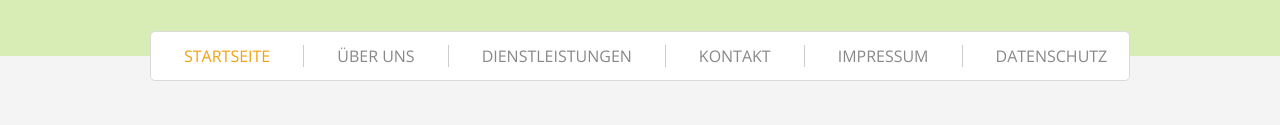
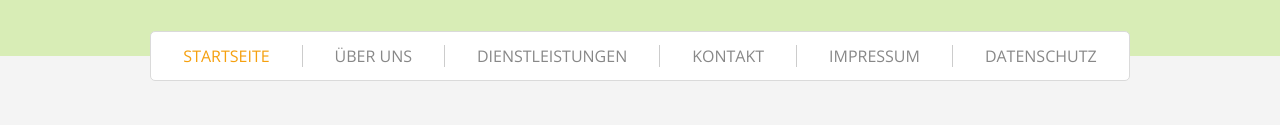
Before and after one commit to akowasch/hgsk.eu, a plain HTML site: page index.html in a window 1280 px wide. Shown: the part 213-338 px from the top of the page. Drawn offline with nearby package versions, Linux system fonts and the light colour scheme.

Commit message:
Unify navigation links

```diff
--- a/css/content.css
+++ b/css/content.css
@@ -59,7 +59,7 @@ div#navigation div#navbar span.navbarToggle {
 
 div#navigation div#navbar ul li {
 	display: inline;
-	padding: 0 33px;
+	padding: 0 32px;
 	border-left: 1px solid #ccc;
 }
 
@@ -71,6 +71,7 @@ div#navigation div#navbar a {
 	padding: 0.25rem 0; /* 4 / 16 */
 	text-decoration: none;
 	text-transform: uppercase;
+	font-weight: 400;
 }
 
 div#navigation div#navbar a,
@@ -85,7 +86,6 @@ div#navigation div#navbar a:hover {
 
 div#navigation div#navbar a.active {
 	color: rgb(245, 160,15);
-	font-weight: 400;
 }
 
 /* CONTENT ############################################################################ */
```
